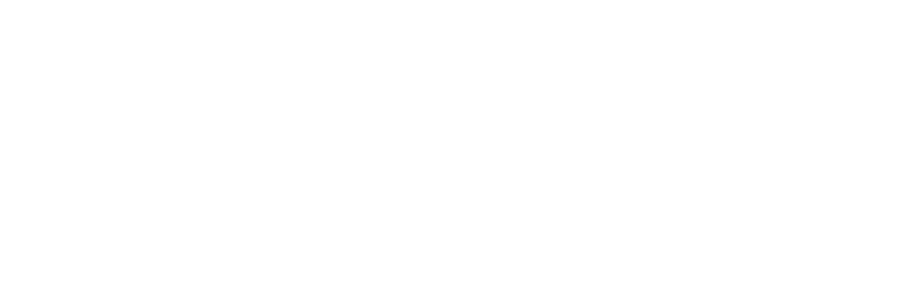
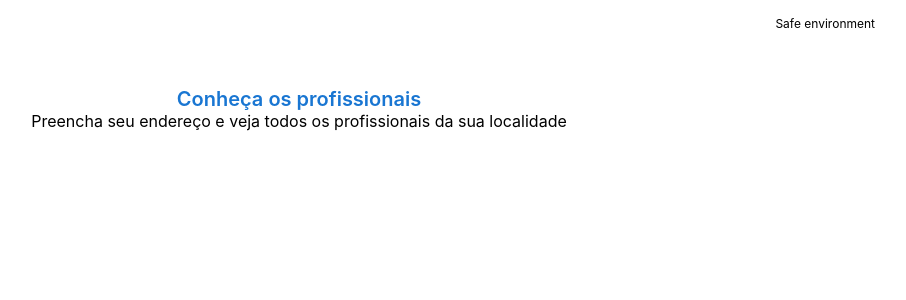
Before and after one commit to DayaneCordeiro/ediaristas, a Next.js app: page / in a window 1280 px wide. Shown: the top 300 px of the page, without its empty margins (341-1247 px from the left). Built offline with nearby package versions, Linux system fonts and the light colour scheme.

Commit message:
Feedback Components Initial Structure

```diff
--- a/src/pages/index.tsx
+++ b/src/pages/index.tsx
@@ -1,9 +1,15 @@
-import type { NextPage } from 'next'
+import type { NextPage } from 'next';
+import SafeEnvironment from 'ui/components/feedback/SafeEnvironment/SafeEnvironment';
+import PageTitle from 'ui/components/data-display/pageTitle/PageTitle';
 
 const Home: NextPage = () => {
   return (
     <div>
-
+      <SafeEnvironment/>
+      <PageTitle
+        title={'Conheça os profissionais'}
+        subtitle={'Preencha seu endereço e veja todos os profissionais da sua localidade'}
+      />
     </div>
   )
 }
--- /dev/null
+++ b/src/ui/components/feedback/SafeEnvironment/SafeEnvironment.style.tsx
@@ -0,0 +1,7 @@
+import { styled } from "@mui/material/styles";
+
+export const SafeEnvironmentContainer = styled('div')`
+    text-align:  right;
+    padding: 16px 0;
+    font-size: 12px;
+`;
--- /dev/null
+++ b/src/ui/components/feedback/SafeEnvironment/SafeEnvironment.tsx
@@ -0,0 +1,17 @@
+import React from 'react';
+import { SafeEnvironmentContainer } from './SafeEnvironment.style';
+import { Container } from '@mui/material'; // Limit screen size
+
+// function that will be the component
+// All component needs to have Upper case to React knows that it's a component
+const SafeEnvironment = () => {
+    return(
+        <SafeEnvironmentContainer>
+            <Container>
+                Safe environment
+            </Container>
+        </SafeEnvironmentContainer>
+    );
+};
+
+export default SafeEnvironment;
```
Also changed, not shown: package.json (+6 -1 lines), 1 other file (tests, documents, lock files or other folders).
